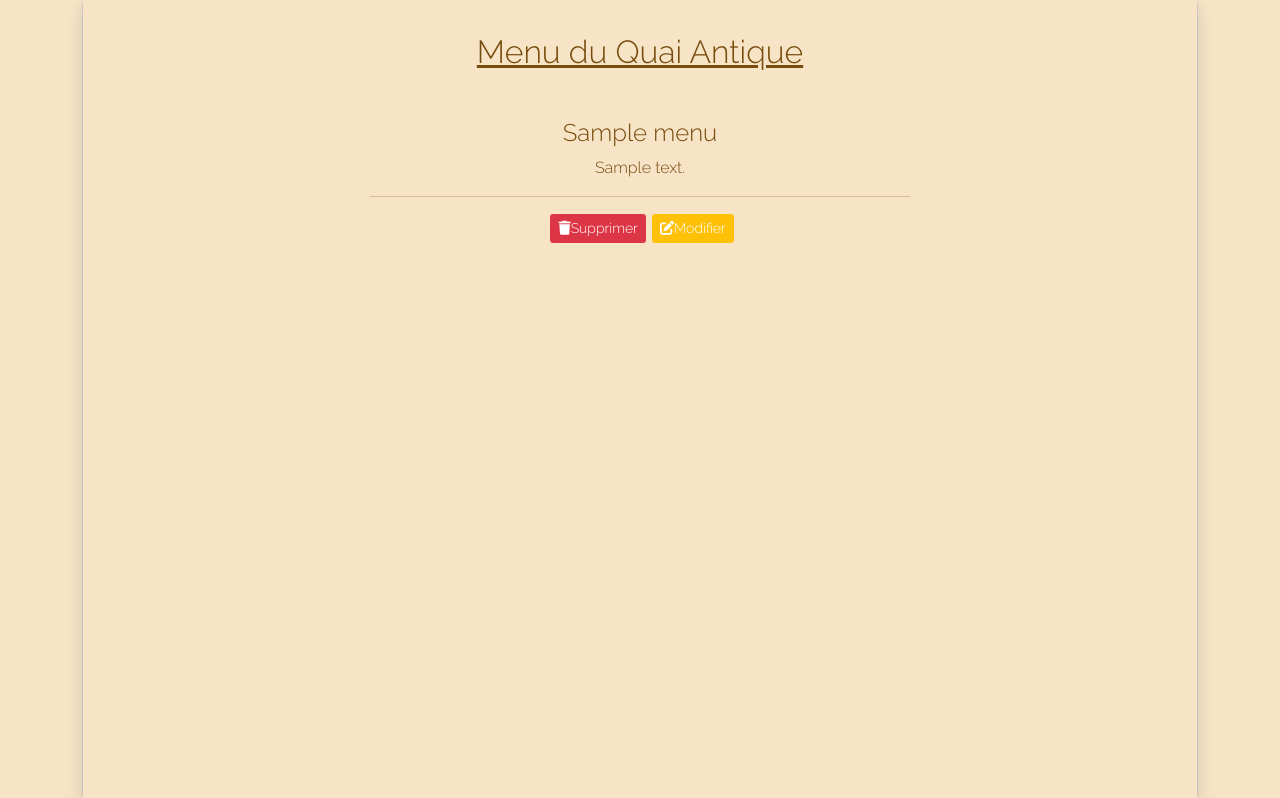
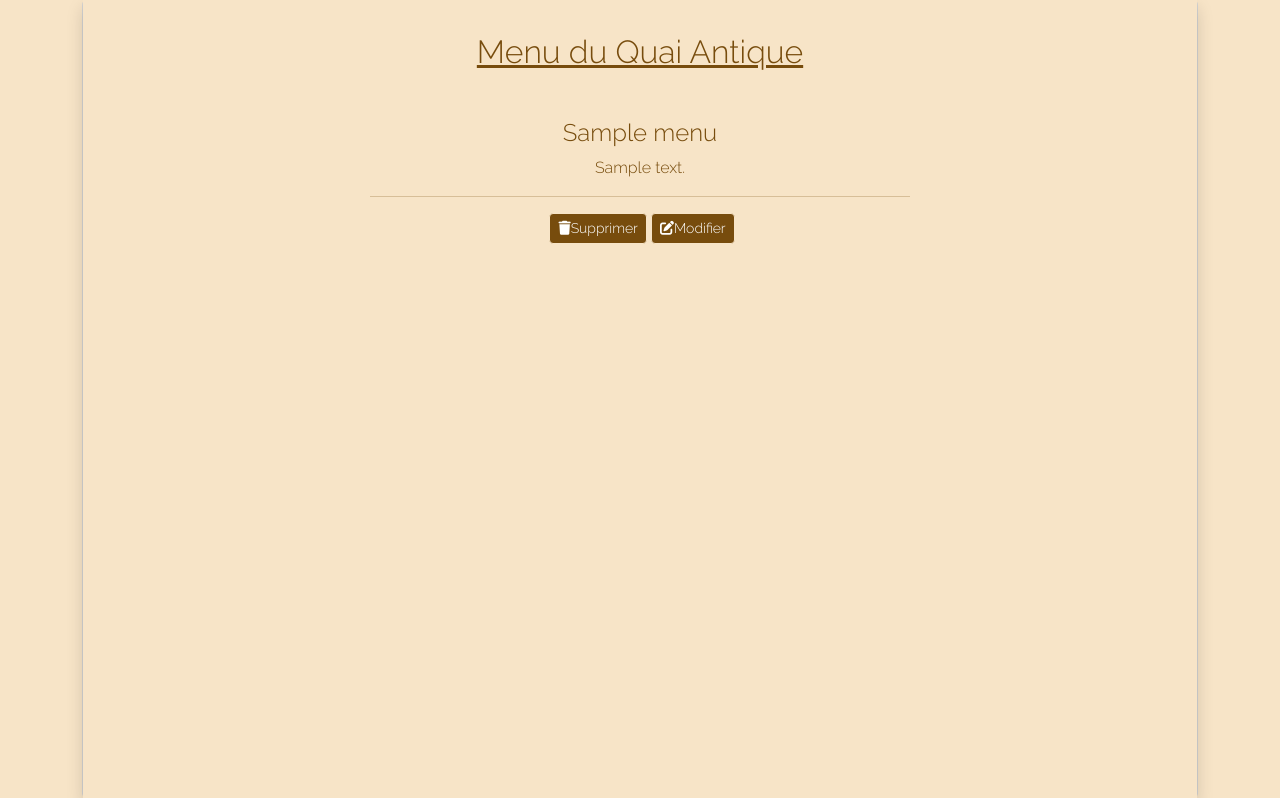
Before and after one commit to Ioma69/ECF, a Symfony app: template templates/Formulas/Formula.html.twig in a window 1280 px wide. Shown: the part 191-989 px from the top of the page. Run offline with Twig, Linux system fonts and the light colour scheme; the template is opened without the code that fills it: most values are stand-ins (such as "Sample title", 1, 10 or a date in 2020); some libraries are stand-ins or nearby versions; some web fonts are replaced.

Commit message:
change admin's button color

```diff
--- a/public/styles/style.css
+++ b/public/styles/style.css
@@ -87,6 +87,10 @@ body {
   }
 
 
+  .adminButton {
+    background-color: rgb(119, 76, 13)
+}
+
 @media screen and (min-width: 320px) and (max-width : 750px) {
     .card-img-top {
       height: 250px;
--- a/templates/Formulas/Formula.html.twig
+++ b/templates/Formulas/Formula.html.twig
@@ -15,8 +15,8 @@
                 <h5 class="card-title text-center">{{ dishe.title }}</h5>
               {% endfor %}
               <div class="d-flex justify-content-center">
-                <a href="{{ path('delete-formula', {'id': menu.id}) }}" class="btn btn-danger btn-sm ms-1"> <i class="fas fa-trash"></i>Supprimer</a>
-                <a href="{{ path('edit-formula', {'id': menu.id}) }}" class="btn btn-warning btn-sm ms-1"> <i class="fas fa-edit"></i>Modifier</a>
+                <a href="{{ path('delete-formula', {'id': menu.id}) }}" class="btn btn-sm ms-1 adminButton"> <i class="fas fa-trash"></i>Supprimer</a>
+                <a href="{{ path('edit-formula', {'id': menu.id}) }}" class="btn btn-sm ms-1 adminButton"> <i class="fas fa-edit"></i>Modifier</a>
               </div>
             </div>
           </div>
--- a/templates/PicDishes/index.html.twig
+++ b/templates/PicDishes/index.html.twig
@@ -16,8 +16,8 @@
         <div class="card-img-overlay">
           {% if ( is_granted('ROLE_ADMIN') ) %}
           <div class="d-flex justify-content-center mt-4">
-            <a href="{{ path('delete-picdishe', {'id': picdishe.id}) }}" class="btn btn-danger btn-sm me-1"><i class="fas fa-trash"></i>Supprimer</a>
-            <a href="{{ path('edit-picdishe', {'id': picdishe.id}) }}" class="btn btn-warning btn-sm"><i class="fas fa-edit"></i>Modifier</a>
+            <a href="{{ path('delete-picdishe', {'id': picdishe.id}) }}" class="btn btn-sm me-1 adminButton"><i class="fas fa-trash"></i>Supprimer</a>
+            <a href="{{ path('edit-picdishe', {'id': picdishe.id}) }}" class="btn btn-sm adminButton"><i class="fas fa-edit"></i>Modifier</a>
           </div>
           {% endif %}
           <h5 class="card-title card-js mt-4 text-center">{{ picdishe.title }}</h5>
--- a/templates/dishes/menu.html.twig
+++ b/templates/dishes/menu.html.twig
@@ -22,8 +22,8 @@
 					</div>
 						{% if ( is_granted('ROLE_ADMIN') ) %}
 	                    <div class="card-footer d-flex justify-content-center">
-							<a href="{{ path('delete-dishes', {'id': dishe.id}) }}" class="btn btn-danger btn-sm me-1"><i class="bi bi-trash"></i> Supprimer</a>
-							<a href="{{ path('edit-dishes', {'id': dishe.id}) }}" class="btn btn-warning btn-sm"><i class="bi bi-pencil"></i> Modifier</a>
+							<a href="{{ path('delete-dishes', {'id': dishe.id}) }}" class="btn btn-sm me-1 adminButton"><i class="bi bi-trash"></i> Supprimer</a>
+							<a href="{{ path('edit-dishes', {'id': dishe.id}) }}" class="btn btn-sm adminButton"><i class="bi bi-pencil"></i> Modifier</a>
 						</div>
 						{% endif %}
 					</div>
```
